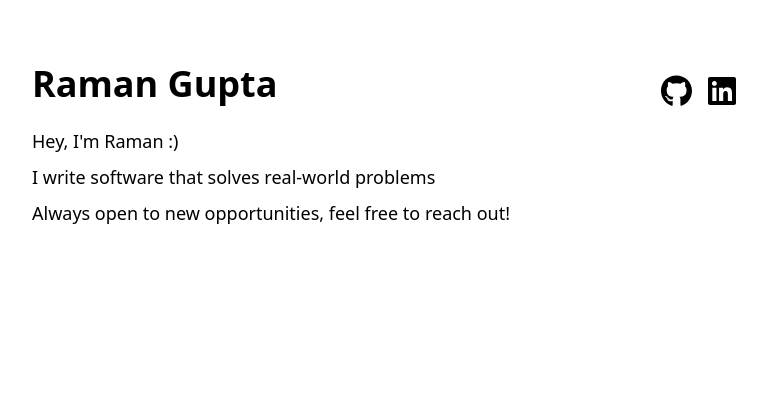
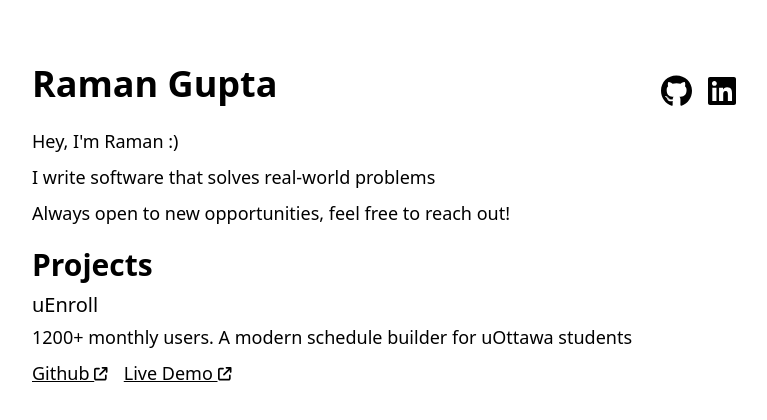
Before and after one commit to g-raman/personal-website, a Next.js app: page / in a window 1280 px wide. Shown: the top 420 px of the page, without its empty margins (256-1023 px from the left). Built offline with nearby package versions, Linux system fonts and the light colour scheme.

Commit message:
feat: add projects section

```diff
--- a/src/components/Main/Main.tsx
+++ b/src/components/Main/Main.tsx
@@ -1,4 +1,5 @@
 import React from "react";
+import Projects from "../Projects/Projects";
 
 export default function Main() {
   return (
@@ -8,6 +9,7 @@ export default function Main() {
       I write software that solves real-world problems
       <br />
       Always open to new opportunities, feel free to reach out!
+      <Projects />
     </main>
   );
 }
--- /dev/null
+++ b/src/components/Projects/Projects.tsx
@@ -0,0 +1,54 @@
+import { faArrowUpRightFromSquare } from "@fortawesome/free-solid-svg-icons";
+import { FontAwesomeIcon } from "@fortawesome/react-fontawesome";
+import React from "react";
+
+export interface Project {
+  name: string;
+  description: string;
+  github?: string;
+  demo?: string;
+}
+
+const projects: Project[] = [
+  {
+    name: "uEnroll",
+    description:
+      "1200+ monthly users. A modern schedule builder for uOttawa students",
+    github: "https://github.com/g-raman/uenroll",
+    demo: "https://uenroll.ca",
+  },
+];
+
+export default function Projects() {
+  return (
+    <div className="mt-4">
+      <h2 className="text-3xl font-semibold">Projects</h2>
+      <ul className="mt-2">
+        {projects.map(project => (
+          <li key={project.name} className="">
+            <h3 className="text-xl font-medium">{project.name}</h3>
+            <p>{project.description}</p>
+
+            <div className="flex gap-4">
+              {project.github && (
+                <a
+                  className="cursor-pointer underline hover:text-gray-500"
+                  href={project.github}
+                >
+                  Github&nbsp;
+                  <FontAwesomeIcon icon={faArrowUpRightFromSquare} size="xs" />
+                </a>
+              )}
+              {project.demo && (
+                <a className="cursor-pointer underline hover:text-gray-500">
+                  Live Demo&nbsp;
+                  <FontAwesomeIcon icon={faArrowUpRightFromSquare} size="xs" />
+                </a>
+              )}
+            </div>
+          </li>
+        ))}
+      </ul>
+    </div>
+  );
+}
```
